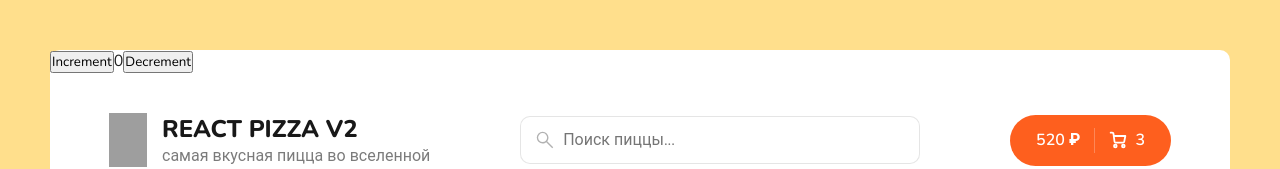
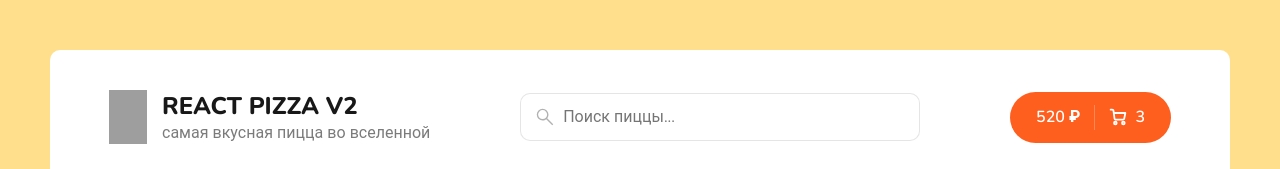
Before and after one commit to ConstantinePPV/react-pizza-v2, a React (Create React App) app: page / in a window 1280 px wide. Shown: the top 169 px of the page. Built offline with nearby package versions, Linux system fonts and the light colour scheme; data requests are answered from the project's data file; grey boxes are pictures that could not be loaded.

Commit message:
Lesson #13 is completed.

```diff
--- a/src/App.js
+++ b/src/App.js
@@ -1,8 +1,5 @@
 import React from 'react'
 import { Route, Routes } from 'react-router-dom'
-
-import { useSelector, useDispatch } from 'react-redux'
-import { decrement, increment } from './redux/slices/filterSlice'
 
 import Header from './components/Header'
 import Home from './pages/Home'
@@ -16,26 +13,9 @@ export const SearchContext = React.createContext('')
 
 function App() {
   const [searchValue, setSearchValue] = React.useState('')
-  const count = useSelector((state) => state.counter.value)
-  const dispatch = useDispatch()
 
   return (
     <div className="wrapper">
-      <button
-        aria-label="Increment value"
-        onClick={() => dispatch(increment())}
-      >
-        Increment
-      </button>
-      <span>{count}</span>
-      <button
-        aria-label="Decrement value"
-        onClick={() => dispatch(decrement())}
-      >
-        Decrement
-      </button>
-
-
       <SearchContext.Provider value={{searchValue, setSearchValue}}>
         <Header/>
         <div className="content">
--- a/src/components/Sort.jsx
+++ b/src/components/Sort.jsx
@@ -1,18 +1,25 @@
 import React from 'react'
+import { useSelector, useDispatch } from 'react-redux'
+import { setSort } from '../redux/slices/filterSlice'
 
-function Sort({value, onChangeSort}) {
-  const [open, setOpen] = React.useState(false)
-  const list = [
-    {name: 'популярности (DESC)', sortProperty: 'rating'},
-    {name: 'популярности(ASC)', sortProperty: '-rating'},
-    {name: 'цене (DESC)', sortProperty: 'price'},
-    {name: 'цене (ASC)', sortProperty: '-price'},
-    {name: 'алфавиту (DESC)', sortProperty: 'title'},
-    {name: 'алфавиту (ASC)', sortProperty: '-title'}
-  ]
 
-  function onClickSort(i) {
-    onChangeSort(i)
+const list = [
+  { name: 'популярности (DESC)', sortProperty: 'rating' },
+  { name: 'популярности(ASC)', sortProperty: '-rating' },
+  { name: 'цене (DESC)', sortProperty: 'price' },
+  { name: 'цене (ASC)', sortProperty: '-price' },
+  { name: 'алфавиту (DESC)', sortProperty: 'title' },
+  { name: 'алфавиту (ASC)', sortProperty: '-title' }
+]
+
+function Sort() {
+  const dispatch = useDispatch()
+  const sort = useSelector(state => state.filter.sort)
+
+  const [ open, setOpen ] = React.useState(false)
+
+  function onClickSort(obj) {
+    dispatch(setSort(obj))
     setOpen(false)
   }
 
@@ -32,23 +39,23 @@ function Sort({value, onChangeSort}) {
           />
         </svg>
         <b>Сортировка по:</b>
-        <span onClick={() => (setOpen(!open))}>{value.name}</span>
+        <span onClick={ () => (setOpen(!open)) }>{ sort.name }</span>
       </div>
-      {open && (
+      { open && (
         <div className="sort__popup">
           <ul>
-            {list.map((obj, i) => (
+            { list.map((obj, i) => (
               <li
-                key={i}
-                onClick={() => (onClickSort(obj))}
-                className={value.sortProperty === obj.sortProperty ? 'active' : ''}
+                key={ i }
+                onClick={ () => (onClickSort(obj)) }
+                className={ sort.sortProperty === obj.sortProperty ? 'active' : '' }
               >
-                {obj.name}
+                { obj.name }
               </li>
-            ))}
+            )) }
           </ul>
         </div>
-      )}
+      ) }
     </div>
   )
 }
--- a/src/pages/Home.jsx
+++ b/src/pages/Home.jsx
@@ -1,5 +1,7 @@
 import React from 'react'
+import { useSelector, useDispatch } from 'react-redux'
 
+import { setCategoryId } from '../redux/slices/filterSlice'
 import Categories from '../components/Categories'
 import Sort from '../components/Sort'
 import Skeleton from '../components/PizzaBlock/Skeleton'
@@ -7,50 +9,52 @@ import PizzaBlock from '../components/PizzaBlock'
 import Pagination from '../components/Pagination'
 import { SearchContext } from '../App'
 
+
 const Home = () => {
-  const {searchValue} = React.useContext(SearchContext)
-  const [items, setItems] = React.useState([])
-  const [isLoading, setIsLoading] = React.useState(true)
-  const [categoryId, setCategoryId] = React.useState(0)
-  const [currentPage, setCurrentPage] = React.useState(1)
-  const [sortType, setSortType] = React.useState({
-    name: 'популярности',
-    sortProperty: 'rating',
-  })
+  const dispatch = useDispatch()
+  const { categoryId, sort } = useSelector((state) => state.filter)
+
+  const { searchValue } = React.useContext(SearchContext)
+  const [ items, setItems ] = React.useState([])
+  const [ isLoading, setIsLoading ] = React.useState(true)
+  const [ currentPage, setCurrentPage ] = React.useState(1)
+
+  const onChangeCategory = (id) => {
+    dispatch(setCategoryId(id))
+  }
 
   React.useEffect(() => {
     setIsLoading(true)
 
-    const category = categoryId > 0 ? `category=${categoryId}` : ''
-    const search = searchValue ? `&q=${searchValue}` : ''
-    const sortBy = sortType.sortProperty.replace('-', '')
-    const order = sortType.sortProperty.includes('-') ? 'asc' : 'desc'
+    const category = categoryId > 0 ? `category=${ categoryId }` : ''
+    const search = searchValue ? `&q=${ searchValue }` : ''
+    const sortBy = sort.sortProperty.replace('-', '')
+    const order = sort.sortProperty.includes('-') ? 'asc' : 'desc'
 
-    fetch(`http://localhost:3001/pizzas?_page=${currentPage}&_limit=4&${category}&_sort=${sortBy}&_order=${order}${search}`)
+    fetch(`http://localhost:3001/pizzas?_page=${ currentPage }&_limit=4&${ category }&_sort=${ sortBy }&_order=${ order }${ search }`)
       .then((res) => res.json())
       .then((arr) => {
         setItems(arr)
         setIsLoading(false)
-        console.log(categoryId)
       })
     window.scrollTo(0, 0)
-  }, [categoryId, sortType, searchValue, currentPage])
+  }, [ categoryId, sort.sortProperty, searchValue, currentPage ])
 
-  const skeletons = [...new Array(8)].map((_, index) => <Skeleton key={index}/>)
-  const pizzas = items.map((obj) => <PizzaBlock key={obj.id} {...obj} />)
+  const skeletons = [ ...new Array(8) ].map((_, index) => <Skeleton key={ index }/>)
+  const pizzas = items.map((obj) => <PizzaBlock key={ obj.id } { ...obj } />)
 
   return (
     <div className="container">
       <div className="content__top">
         <Categories
-          value={categoryId}
-          onChangeCategory={(i) => setCategoryId(i)}
+          value={ categoryId }
+          onChangeCategory={ onChangeCategory }
         />
-        <Sort value={sortType} onChangeSort={(i) => setSortType(i)}/>
+        <Sort/>
       </div>
       <h2 className="content__title">Все пиццы</h2>
-      <div className="content__items">{isLoading ? skeletons : pizzas}</div>
-      <Pagination onChangePage={number => setCurrentPage(number)}/>
+      <div className="content__items">{ isLoading ? skeletons : pizzas }</div>
+      <Pagination onChangePage={ number => setCurrentPage(number) }/>
     </div>
   )
 }
--- a/src/redux/slices/filterSlice.js
+++ b/src/redux/slices/filterSlice.js
@@ -1,25 +1,26 @@
 import { createSlice } from '@reduxjs/toolkit'
 
 const initialState = {
-  value: 0,
+  categoryId: 0,
+  sort: {
+    name: 'популярности',
+    sortProperty: 'rating'
+  }
 }
 
-export const counterSlice = createSlice({
-  name: 'counter',
+const filterSlice = createSlice({
+  name: 'filters',
   initialState,
   reducers: {
-    increment: (state) => {
-      state.value += 1
+    setCategoryId(state, action) {
+      state.categoryId = action.payload
     },
-    decrement: (state) => {
-      state.value -= 1
-    },
-    incrementByAmount: (state, action) => {
-      state.value += action.payload
-    },
-  },
+    setSort(state, action) {
+      state.sort = action.payload
+    }
+  }
 })
 
-export const { increment, decrement, incrementByAmount } = counterSlice.actions
+export const { setCategoryId, setSort } = filterSlice.actions
 
-export default counterSlice.reducer
+export default filterSlice.reducer
--- a/src/redux/store.js
+++ b/src/redux/store.js
@@ -1,9 +1,9 @@
 import { configureStore } from '@reduxjs/toolkit'
-import counterReducer from './slices/filterSlice'
+import filter from './slices/filterSlice'
 
 
 export const store = configureStore({
   reducer: {
-    counter: counterReducer,
+    filter,
   },
 })
```
